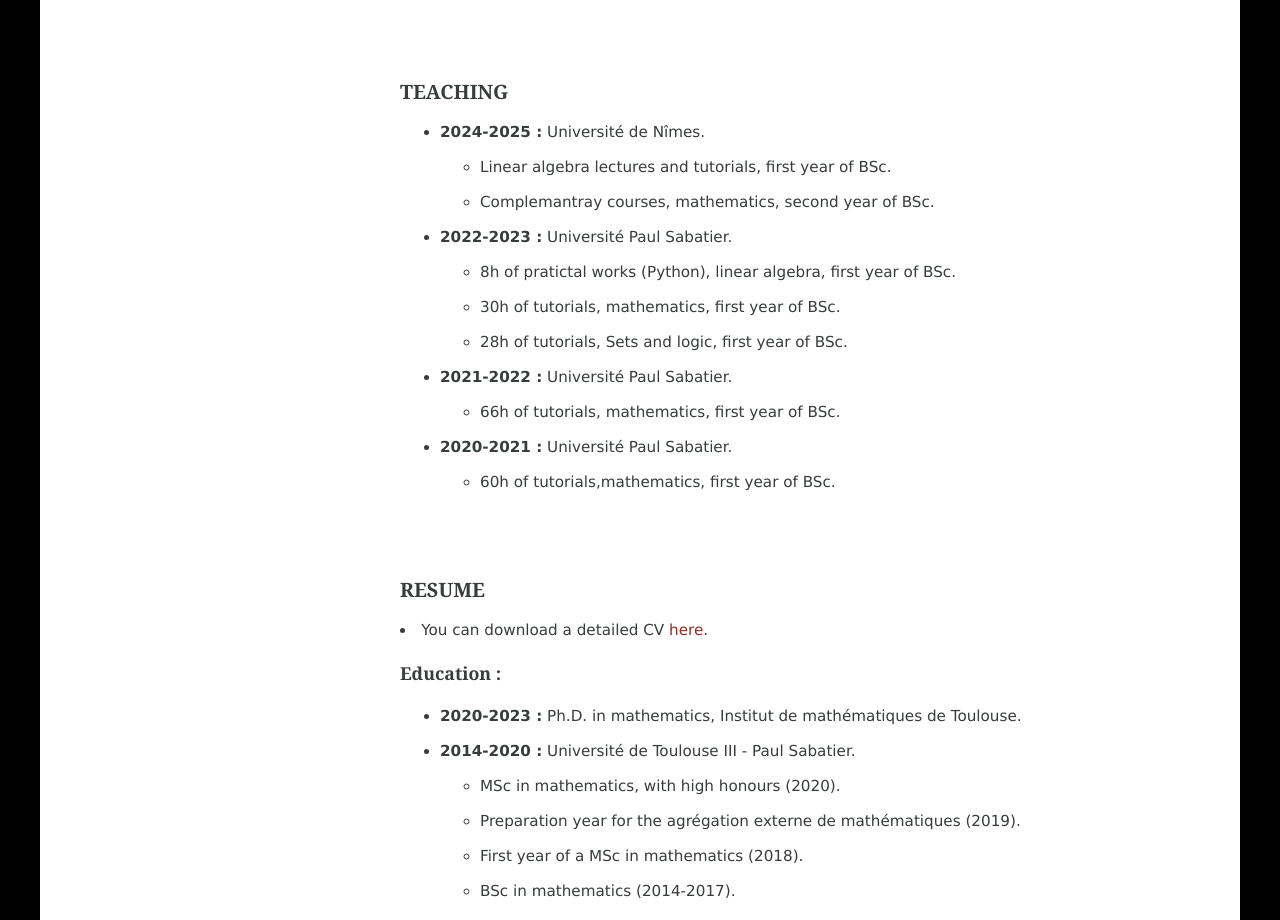
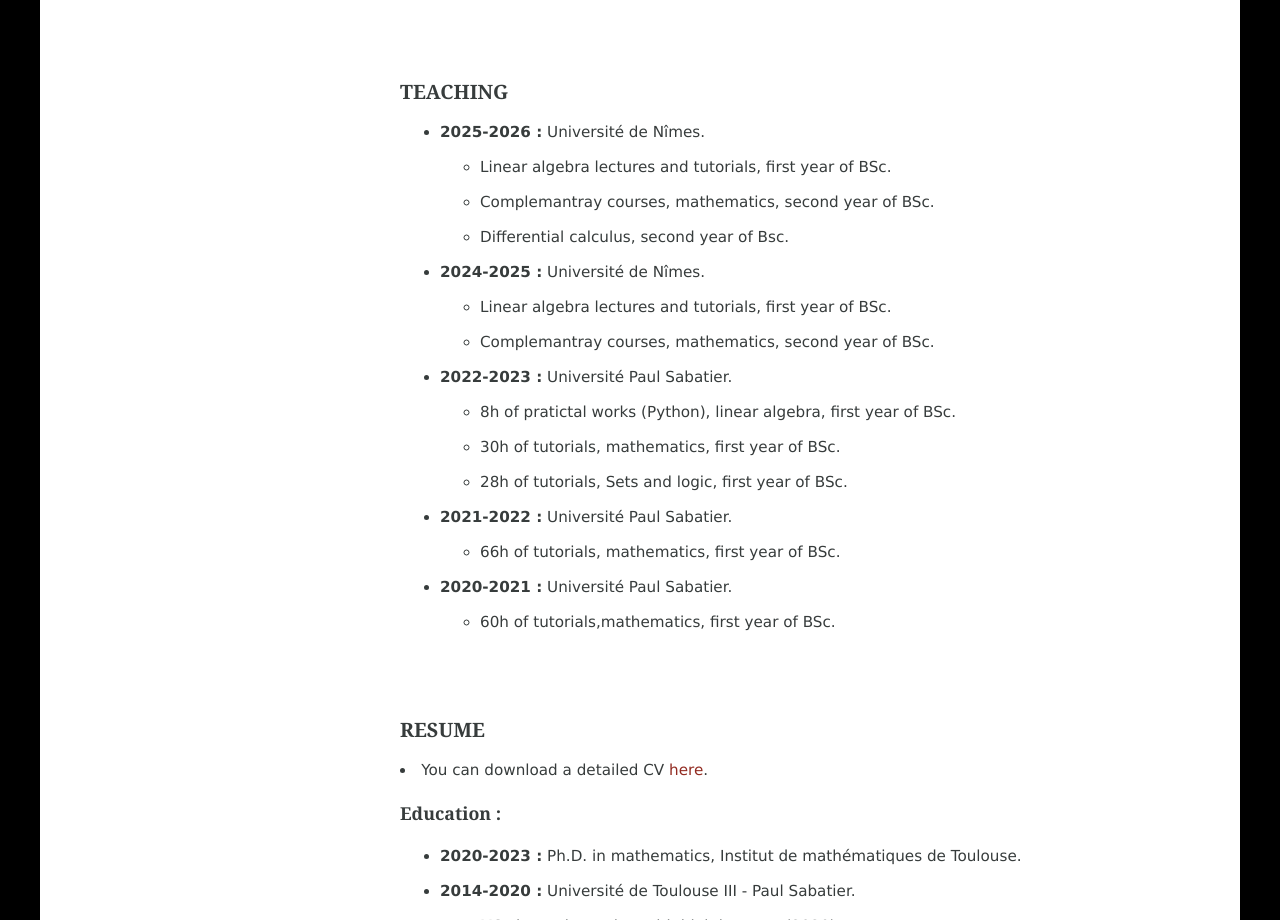
Before and after one commit to benjaminlledos/benjaminlledos.github.io, a plain HTML site: page index.html in a window 1280 px wide. Shown: the part 2028-2948 px from the top of the page. Drawn offline with Linux system fonts and the light colour scheme.

Commit message:
Update index.html

```diff
--- a/index.html
+++ b/index.html
@@ -124,6 +124,12 @@
 		  <article id="enseignement">
 		  <h2 class="titre_partie">Teaching</h2>
 		  <ul type="disc">
+			   </li><li><strong>2025-2026 :</strong> Université de Nîmes.
+		    <ul type="circle">
+ 			<li>Linear algebra lectures and tutorials, first year of BSc.</li>
+			     <li>Complemantray courses, mathematics, second year of BSc.</li>
+				<li>Differential calculus, second year of Bsc.</li>
+			     </ul>
 			   </li><li><strong>2024-2025 :</strong> Université de Nîmes.
 		    <ul type="circle">
  			<li>Linear algebra lectures and tutorials, first year of BSc.</li>
```
